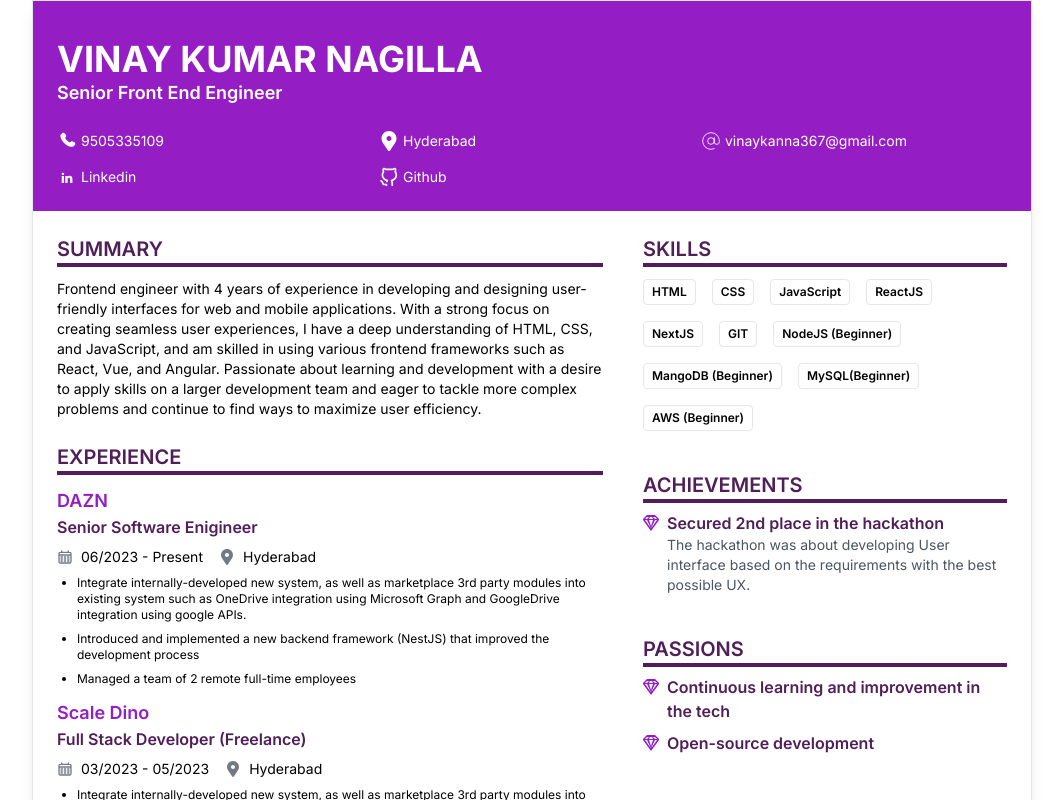
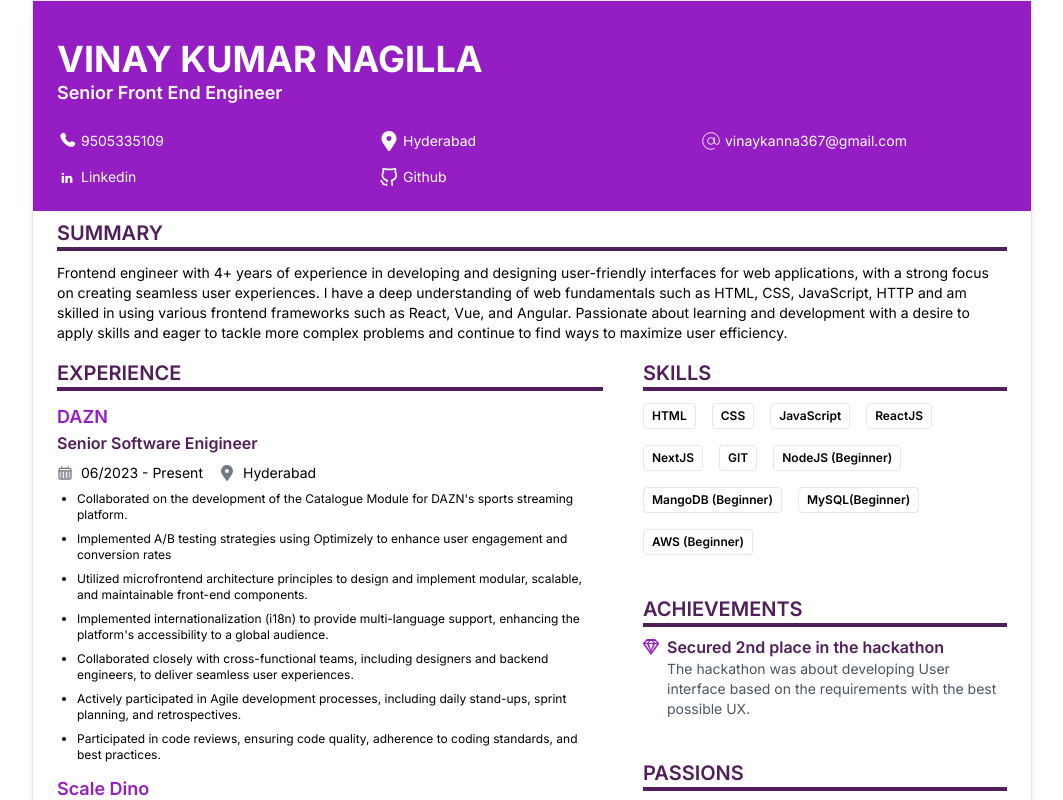
Before and after one commit to vinaykanna/Portfolio, a Next.js app: page /resume in a window 1280 px wide. Shown: the top 800 px of the page, without its empty margins (108-1171 px from the left). Built offline with nearby package versions, Linux system fonts and the light colour scheme.

Commit message:
update dazn experience in resume

```diff
--- a/app/resume/components/Summary.tsx
+++ b/app/resume/components/Summary.tsx
@@ -5,14 +5,14 @@ function Summary() {
     <section>
       <SectionTitle title="SUMMARY" />
       <p className="text-sm mt-3">
-        Frontend engineer with 4 years of experience in developing and designing
-        user-friendly interfaces for web and mobile applications. With a strong
-        focus on creating seamless user experiences, I have a deep understanding
-        of HTML, CSS, and JavaScript, and am skilled in using various frontend
-        frameworks such as React, Vue, and Angular. Passionate about learning
-        and development with a desire to apply skills on a larger development
-        team and eager to tackle more complex problems and continue to find ways
-        to maximize user efficiency.
+        Frontend engineer with 4+ years of experience in developing and
+        designing user-friendly interfaces for web applications, with a strong
+        focus on creating seamless user experiences. I have a deep understanding
+        of web fundamentals such as HTML, CSS, JavaScript, HTTP and am skilled
+        in using various frontend frameworks such as React, Vue, and Angular.
+        Passionate about learning and development with a desire to apply skills
+        and eager to tackle more complex problems and continue to find ways to
+        maximize user efficiency.
       </p>
     </section>
   );
--- a/app/resume/config.ts
+++ b/app/resume/config.ts
@@ -1,46 +1,57 @@
 import { Github, Linkedin, Location, Mail, Phone } from "./icons";
 
-const fullName = "VINAY KUMAR NAGILLA"
+const fullName = "VINAY KUMAR NAGILLA";
 
-const designation = "Senior Front End Engineer"
+const designation = "Senior Front End Engineer";
 
-const skills = ["HTML", 'CSS', "JavaScript", 'ReactJS', 'NextJS', 'GIT', 'NodeJS (Beginner)', 'MangoDB (Beginner)', 'MySQL(Beginner)', 'AWS (Beginner)'];
+const skills = [
+  "HTML",
+  "CSS",
+  "JavaScript",
+  "ReactJS",
+  "NextJS",
+  "GIT",
+  "NodeJS (Beginner)",
+  "MangoDB (Beginner)",
+  "MySQL(Beginner)",
+  "AWS (Beginner)",
+];
 
 const education = {
   title: "Bachelor of Science (Computers)",
   college: "Acharya Nagarjuna University",
-    period: "2014 - 2018"
-}
+  period: "2014 - 2018",
+};
 
 const achievements = [
   {
     title: "Secured 2nd place in the hackathon",
-        desc: "The hackathon was about developing User interface based on the requirements with the best possible UX."
-    }
+    desc: "The hackathon was about developing User interface based on the requirements with the best possible UX.",
+  },
 ];
 
 const passions = [
   "Continuous learning and improvement in the tech",
-    "Open-source development"
-]
+  "Open-source development",
+];
 
 const languages = [
   {
     title: "Telugu",
     points: 5,
-        proficiency: "Native"
+    proficiency: "Native",
   },
   {
     title: "English",
     points: 4,
-        proficiency: "Proficient"
+    proficiency: "Proficient",
   },
   {
     title: "Hindi",
     points: 3,
-        proficiency: "Intermediate"
-    }
-]
+    proficiency: "Intermediate",
+  },
+];
 
 const experience = [
   {
@@ -51,12 +62,16 @@ const experience = [
         period: "06/2023 - Present",
         location: "Hyderabad",
         work: [
-                    "Integrate internally-developed new system, as well as marketplace 3rd party modules into existing system such as OneDrive integration using Microsoft  Graph and GoogleDrive integration using google APIs.",
-                    "Introduced and implemented a new backend framework (NestJS) that improved the development process",
-                    "Managed a team of 2 remote full-time employees"
-                ]
-            }
-        ]
+          "Collaborated on the development of the Catalogue Module for DAZN's sports streaming platform.",
+          "Implemented A/B testing strategies using Optimizely to enhance user engagement and conversion rates",
+          "Utilized microfrontend architecture principles to design and implement modular, scalable, and maintainable front-end components.",
+          "Implemented internationalization (i18n) to provide multi-language support, enhancing the platform's accessibility to a global audience.",
+          "Collaborated closely with cross-functional teams, including designers and backend engineers, to deliver seamless user experiences.",
+          "Actively participated in Agile development processes, including daily stand-ups, sprint planning, and retrospectives.",
+          "Participated in code reviews, ensuring code quality, adherence to coding standards, and best practices.",
+        ],
+      },
+    ],
   },
   {
     company: "Scale Dino",
@@ -68,10 +83,10 @@ const experience = [
         work: [
           "Integrate internally-developed new system, as well as marketplace 3rd party modules into existing system such as OneDrive integration using Microsoft  Graph and GoogleDrive integration using google APIs.",
           "Introduced and implemented a new backend framework (NestJS) that improved the development process",
-                    "Managed a team of 2 remote full-time employees"
-                ]
-            }
-        ]
+          "Managed a team of 2 remote full-time employees",
+        ],
+      },
+    ],
   },
   {
     company: "Janaspandana Software Solutions",
@@ -83,8 +98,8 @@ const experience = [
         work: [
           "Involved in the development of University Management System.",
           "Improved website accessibility by implementing best practices for color contrast, keyboard navigation, and screen reader compatibility for Learning Management System.",
-                    "Introduced and implemented a new frontend framework (NextJS) that improved the development process and reduced time-to-market for new features."
-                ]
+          "Introduced and implemented a new frontend framework (NextJS) that improved the development process and reduced time-to-market for new features.",
+        ],
       },
       {
         title: "Frontend Developer",
@@ -93,12 +108,12 @@ const experience = [
         work: [
           "Successfully developed and launched several websites which are responsive across all devices and truly accessible. ",
           "Optimized website performance by implementing best practices for image compression, caching, and minification, resulting in increased page speed",
-                    "Developed and designed the complete frontend of a business management system, working independently from conception to delivery. Leveraged expertise in HTML, CSS, and JavaScript, as well as experience with frontend frameworks such as React, to create a user-friendly interface with responsive design "
-                ]
-            }
-        ]
-    }
-]
+          "Developed and designed the complete frontend of a business management system, working independently from conception to delivery. Leveraged expertise in HTML, CSS, and JavaScript, as well as experience with frontend frameworks such as React, to create a user-friendly interface with responsive design ",
+        ],
+      },
+    ],
+  },
+];
 
 const headerItems = [
   {
@@ -134,5 +149,5 @@ export {
   achievements,
   passions,
   languages,
-    experience
-}
+  experience,
+};
--- a/app/resume/page.tsx
+++ b/app/resume/page.tsx
@@ -11,9 +11,11 @@ function Resume() {
   return (
     <section className="w-[1000px] m-auto border shadow-lg wrapper">
       <Header />
-      <div className="flex p-6 gap-10">
+      <div className="px-6 pt-2">
+        <Summary />
+      </div>
+      <div className="flex p-6 pt-4 gap-10">
         <div className="w-[60%] flex flex-col gap-6">
-          <Summary />
           <Experience />
         </div>
         <div className="w-[40%] flex flex-col gap-10">
```
Lines whose indentation alone changed are shown as unchanged.
